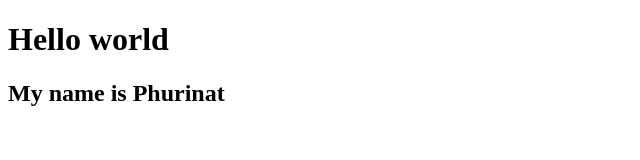
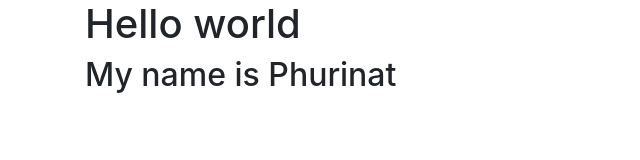
Before and after one commit to phurinaix/collisionSimulate, a plain HTML site: page index.html in a window 1280 px wide. Shown: the whole page, without its empty margins (0-640 px from the left). Drawn offline with nearby package versions, Linux system fonts and the light colour scheme.

Commit message:
Update index.html

```diff
--- a/index.html
+++ b/index.html
@@ -3,9 +3,12 @@
   <head>
     <meta charset="UTF-8">
     <title>Portfolio</title>
+    <link rel="stylesheet" href="https://stackpath.bootstrapcdn.com/bootstrap/4.1.3/css/bootstrap.min.css" integrity="sha384-MCw98/SFnGE8fJT3GXwEOngsV7Zt27NXFoaoApmYm81iuXoPkFOJwJ8ERdknLPMO" crossorigin="anonymous">
   </head>
   <body>
-    <h1>Hello world</h1>
-    <h2>My name is Phurinat</h2>
+    <div class="container">
+      <h1>Hello world</h1>
+      <h2>My name is Phurinat</h2>
+    </div>
   </body>
 </html>
```
